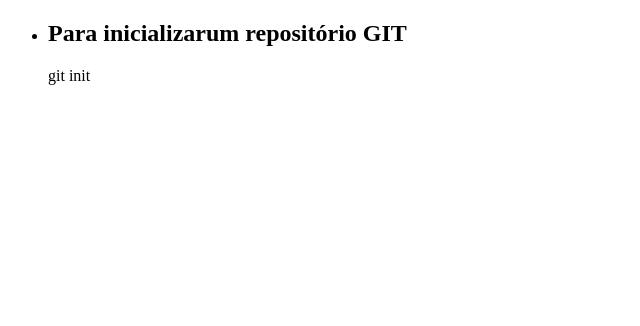
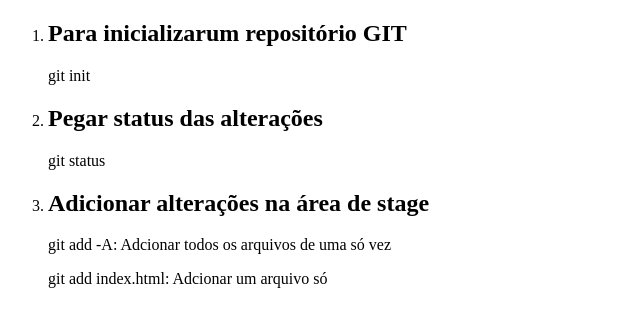
Before and after one commit to hudsoncarolinodev/demo_git, a plain HTML site: page index.html in a window 1280 px wide. Shown: the whole page, without its empty margins (0-640 px from the left). Drawn offline with Linux system fonts and the light colour scheme.

Commit message:
Adicionando comandos do git

```diff
--- a/index.html
+++ b/index.html
@@ -8,12 +8,23 @@
 </head>
 <body>
 
-    <ul>
+    <ol>
         <li>
             <h2>Para inicializarum repositório GIT</h2>
             <p>git init</p>
         </li>
-    </ul>
+
+        <li>
+            <h2>Pegar status das alterações</h2>
+            <p>git status</p>
+        </li>
+
+        <li>
+            <h2>Adicionar alterações na área de stage</h2>
+            <p>git add -A: Adcionar todos os arquivos de uma só vez</p>
+            <p>git add index.html: Adcionar um arquivo só</p>
+        </li>
+    </ol>
 
 </body>
 </html>
```
